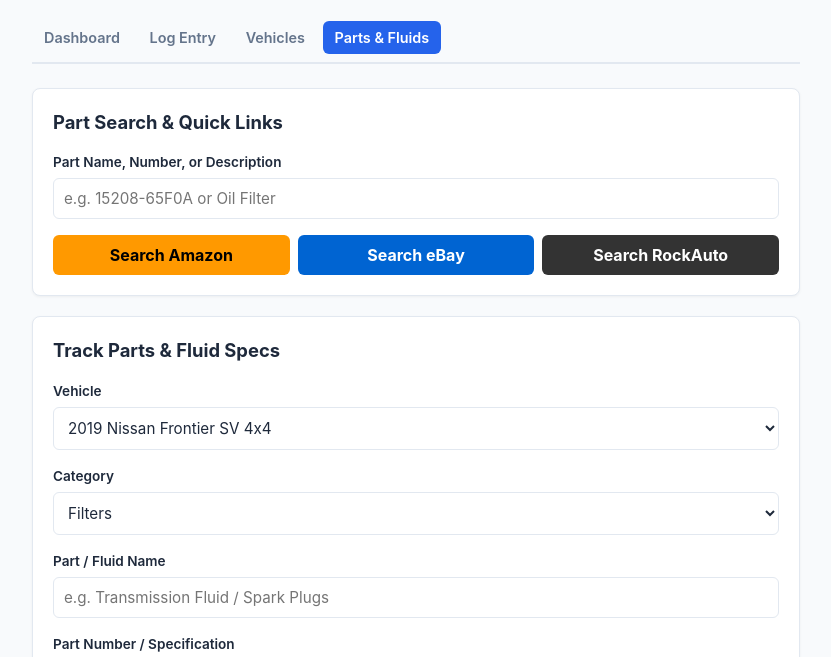
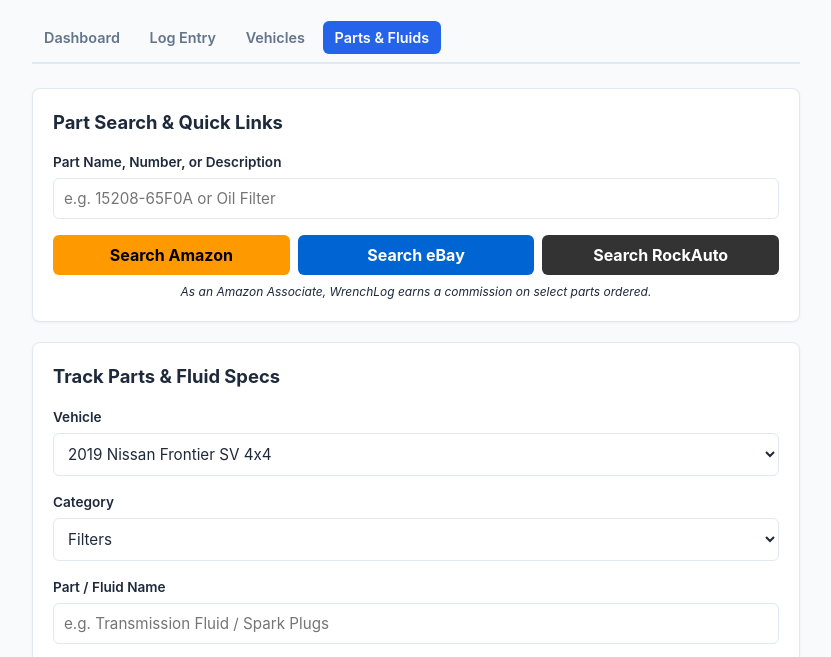
Before and after one commit to ckeele1010-sudo/WrenchLog, a website: page index.html in a window 1280 px wide. Both pictures are taken after a click on the button "Parts & Fluids". Shown: the part 87-744 px from the top of the page, without its empty margins (224-1055 px from the left). Drawn offline with Linux system fonts and the light colour scheme.

Commit message:
Add Amazon affiliate disclosure text to the part search card

```diff
--- a/index.html
+++ b/index.html
@@ -298,6 +298,9 @@
                     <button type="button" onclick="launchSearch('amazon')" class="btn" style="background: #FF9900; color: #000; font-weight: bold; flex: 1; min-width: 100px;">Search Amazon</button>
                     <button type="button" onclick="launchSearch('ebay')" class="btn" style="background: #0064D2; color: #fff; font-weight: bold; flex: 1; min-width: 100px;">Search eBay</button>
                     <button type="button" onclick="launchSearch('rockauto')" class="btn" style="background: #333; color: #fff; font-weight: bold; flex: 1; min-width: 100px;">Search RockAuto</button>
+                </div>
+                <div style="font-size: 0.75rem; color: var(--text-muted); margin-top: 8px; text-align: center; font-style: italic;">
+                    As an Amazon Associate, WrenchLog earns a commission on select parts ordered.
                 </div>
             </form>
         </div>
```
Also changed, not shown: www/index.html (+3 -0 lines).
